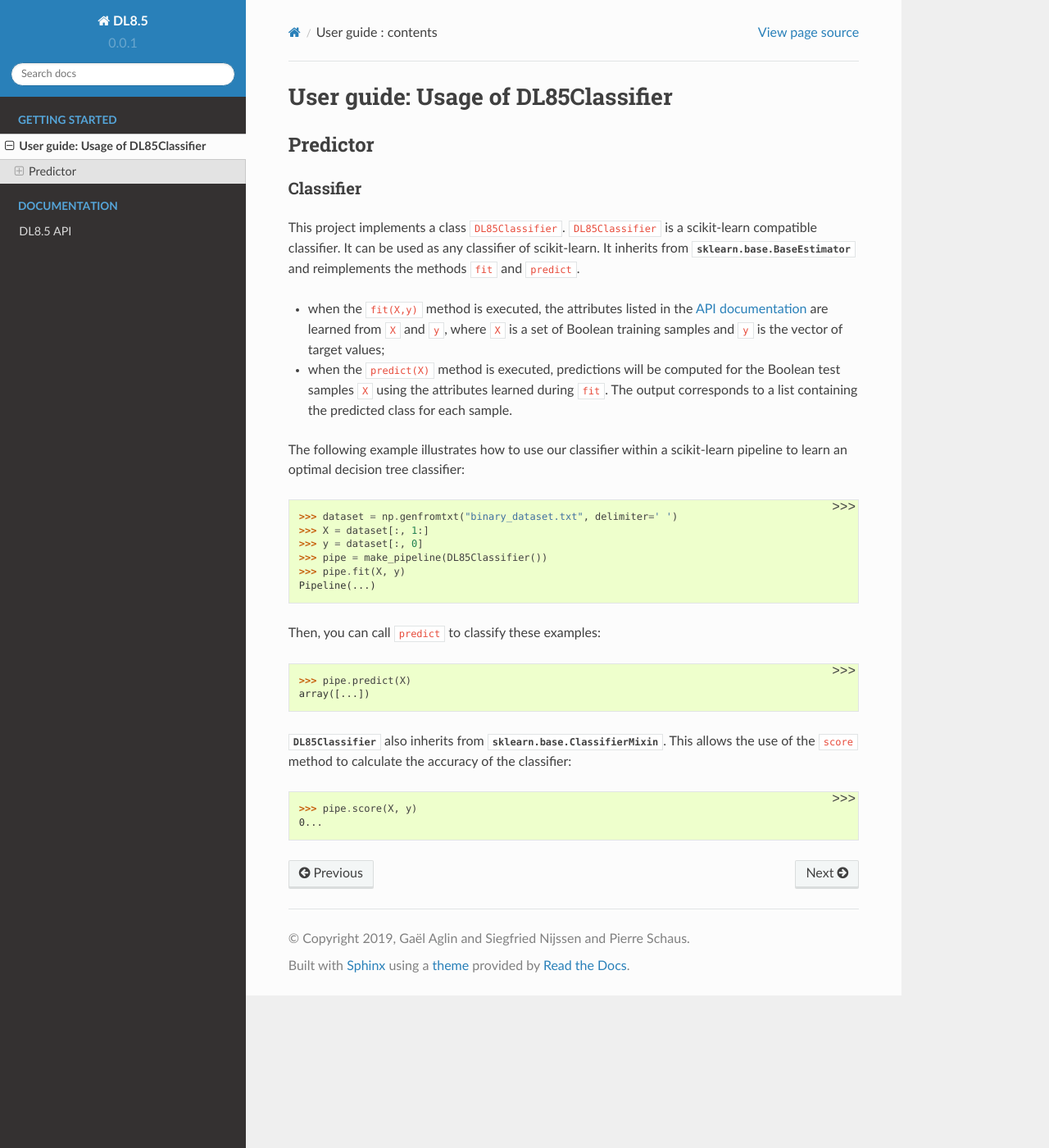
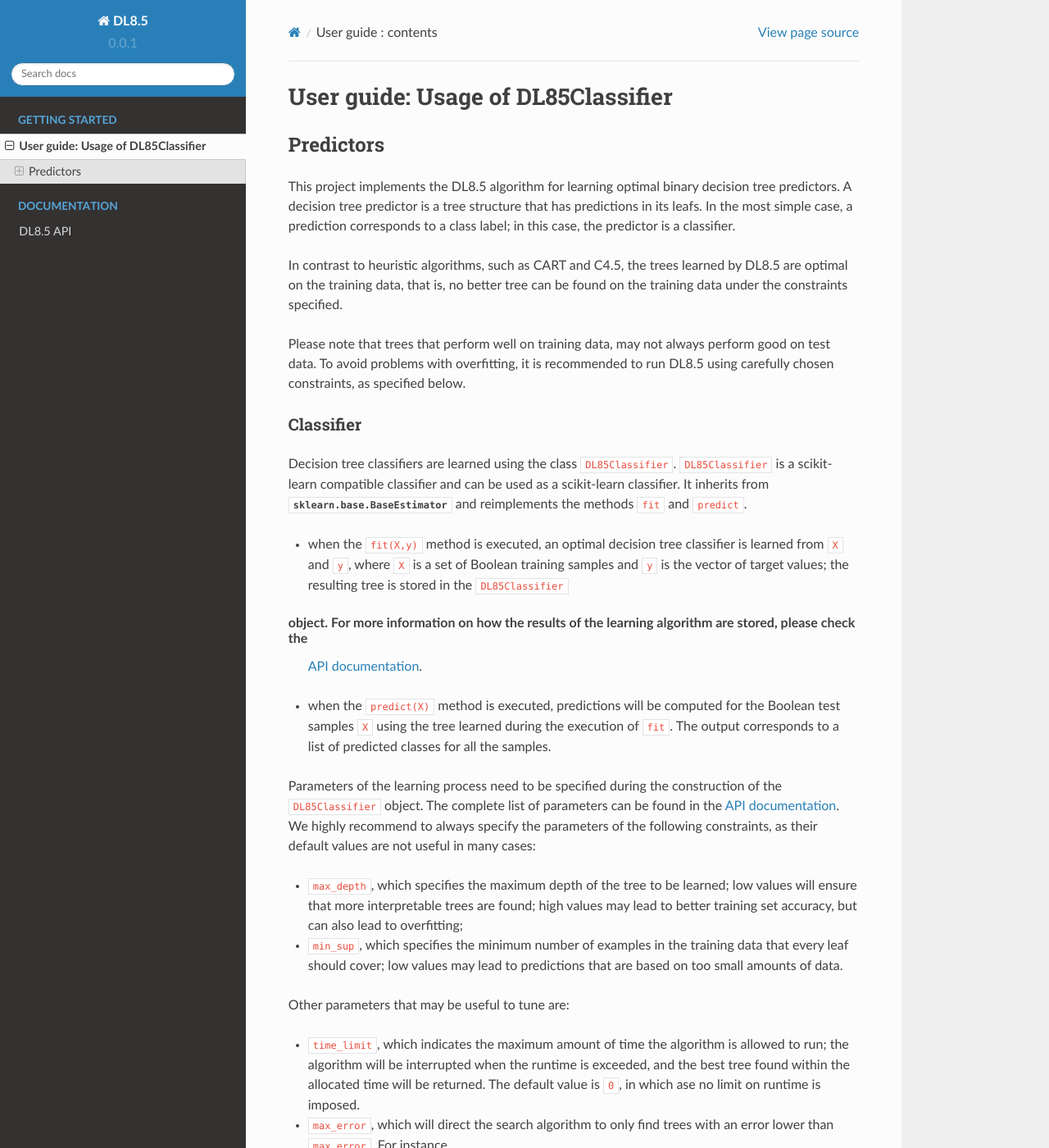
Before and after one commit to aia-uclouvain/pydl8.5, a Sphinx documentation site: the page built from python_library/doc/user_guide.rst, in a window 1280 px wide and 1400 px high. Shown: the whole window at 82% size. Built offline with Sphinx 7.4.7 and the Read the Docs theme 2.0.0, drawn with Linux system fonts in a browser that asks for light colours; formulas are drawn with MathJax 3; pages that are not in the unit, such as notebooks, are missing from menus; the version number is read from the project's files by our own code; some of the changed text lies outside the part shown.

Commit message:
Updated documentation.

```diff
--- a/python_library/doc/api.rst
+++ b/python_library/doc/api.rst
@@ -9,9 +9,10 @@ you. We will try as soon as possible to add another classifiers or
 add other features to this one. Any contributions are welcomed. Feel
 free to contact us :-)
 
-This project currently implements one class ``DL85Classifier``.
+For classification purposes this project implements the class ``DL85Classifier``.
  The documentation for this class is given below.
- We aim to add other classifiers as soon as possible. Any contributions are welcome. Feel
+ We are working on support for other types of models and documentation for this
+ will be added later. Any contributions are welcome. Feel
 free to contact us :-)
 
 .. currentmodule:: dl85.supervised.classifiers
--- a/python_library/doc/user_guide.rst
+++ b/python_library/doc/user_guide.rst
@@ -6,20 +6,49 @@
 User guide: Usage of DL85Classifier
 ===================================
 
-Predictor
----------
+Predictors
+----------
+
+This project implements the DL8.5 algorithm for learning optimal binary decision tree predictors.
+A decision tree predictor is a tree structure that
+has predictions in its leafs. In the most simple case, a prediction corresponds to a class label; in this case,
+the predictor is a classifier.
+
+In contrast to heuristic algorithms, such as CART and C4.5, the trees learned by DL8.5 are optimal on the training data,
+that is, no better tree can be found on the training data under the constraints specified.
+
+Please note that trees that perform well on training data, may not always perform good on test data. To avoid
+problems with overfitting, it is recommended to run DL8.5 using carefully chosen constraints, as specified below.
 
 Classifier
 ~~~~~~~~~~
 
-This project implements a class ``DL85Classifier``.
-``DL85Classifier`` is a scikit-learn compatible classifier. It can be used as any classifier of
-scikit-learn. It inherits from :class:`sklearn.base.BaseEstimator` and reimplements the methods ``fit`` and ``predict``.
+Decision tree classifiers are learned using the class ``DL85Classifier``.
+``DL85Classifier`` is a scikit-learn compatible classifier and can be used as a scikit-learn
+classifier. It inherits from :class:`sklearn.base.BaseEstimator` and reimplements the methods ``fit`` and ``predict``.
 
-* when the ``fit(X,y)`` method is executed, the attributes listed in the `API documentation <api.html>`_ are learned from ``X`` and ``y``, where ``X`` is a set of Boolean training samples and ``y`` is the  vector of target values;
-* when the ``predict(X)`` method is executed, predictions will be computed for the Boolean test samples ``X`` using the attributes
-  learned during ``fit``. The output corresponds to a list containing the predicted class for each
-  sample.
+* when the ``fit(X,y)`` method is executed, an optimal decision tree classifier is learned from ``X`` and ``y``, where ``X`` is a set of Boolean training samples and ``y`` is the  vector of target values; the resulting tree is stored in the ``DL85Classifier``
+object. For more information on how the results of the learning algorithm are stored, please check the
+ `API documentation <api.html>`_.
+* when the ``predict(X)`` method is executed, predictions will be computed for the Boolean test samples ``X`` using the tree
+  learned during the execution of ``fit``. The output corresponds to a list of predicted classes for all the
+  samples.
+
+Parameters of the learning process need to be specified during the construction of the ``DL85Classifier`` object.
+The complete list of parameters can be found in the `API documentation <api.html>`_. We highly recommend to always
+specify the parameters of the following constraints, as their default values are not useful in many cases:
+
+* ``max_depth``, which specifies the maximum depth of the tree to be learned; low values will ensure that more interpretable trees are found; high values may lead to better training set accuracy, but can also lead to overfitting;
+* ``min_sup``, which specifies the minimum number of examples in the training data that every leaf should cover; low values may lead to predictions that are based on too small amounts of data.
+
+Other parameters that may be useful to tune are:
+
+* ``time_limit``, which indicates the maximum amount of time the algorithm is allowed to run; the algorithm will be interrupted when the runtime is exceeded, and the best tree found within the allocated time will be returned. The default value is ``0``, in which ase no limit on runtime is imposed.
+* ``max_error``, which will direct the search algorithm to only find trees with an error lower than ``max_error``. For instance,
+if a decision tree has already been found using another algorithm (such as a heuristic algorithm), specifying this parameter could direct DL8.5 to only
+find trees that are better than the tree found using this other algorithm.
+
+
 
 .. In addition, scikit-learn provides a mixin, i.e. :class:`sklearn.base.ClassifierMixin`, which implements the ``score`` method which computes the accuracy score of the predictions.
 
@@ -29,6 +58,25 @@ scikit-learn. It inherits from :class:`sklearn.base.BaseEstimator` and reimpleme
 .. The method ``fit`` gets ``X`` and ``y``
 .. as input and should return ``self``. It should implement the ``predict``
 .. function which should output the class inferred by the classifier.
+
+The following code illustrates how to use DL8.5 in its most basic setting::
+
+    import numpy as np
+    from sklearn.model_selection import train_test_split
+    from dl85 import DL85Classifier
+
+    dataset = np.genfromtext("anneal.txt", delimiter=" ")
+    X = dataset[:, 1:]
+    y = dataset[:, 0]
+    X_train, X_test, y_train, y_test = train_test_split(X,y,test_size=0.2,random_state=0)
+
+    clf = DL85Classifier(max_depth=3, min_sup=5)
+    clf.fit(X_train, y_train)
+    y_pred = clf.predict(X_test)
+
+In this example, we use numpy to read a dataset and scikit-learn to split this dataset in training and test data.
+Subsequently, the DL85Classifier is initialized, where the recommended parameters are specified; a decision tree is learned
+from the training data, which is applied on the test data.
 
 The following example illustrates how to use our classifier within a scikit-learn pipeline to learn an optimal decision tree classifier::
 
@@ -53,3 +101,13 @@ the accuracy of the classifier::
 
     >>> pipe.score(X, y)  # doctest: +ELLIPSIS
     0...
+
+Other predictors
+~~~~~~~~~~~~~~~~
+
+DL8.5 provides an interface that allows other trees than classification trees to be learned, and other scoring functions
+than training set error to be used. In this case, the user has to implement a new scoring function
+in Python, which will then be used by DL8.5 during the optimization process. Examples of the use of this interface
+can be found on the page of examples for predictive clustering. Note that regression trees are a special case
+of predictive clustering trees. However, please note that this interface may still change in the future
+to make it easier to use.
```
Also changed, not shown: python_library/doc/index.rst (+4 -3 lines), python_library/README.rst.
